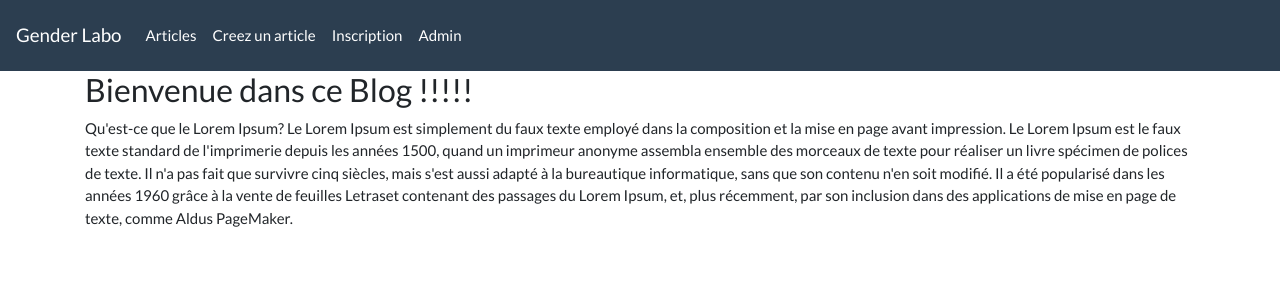
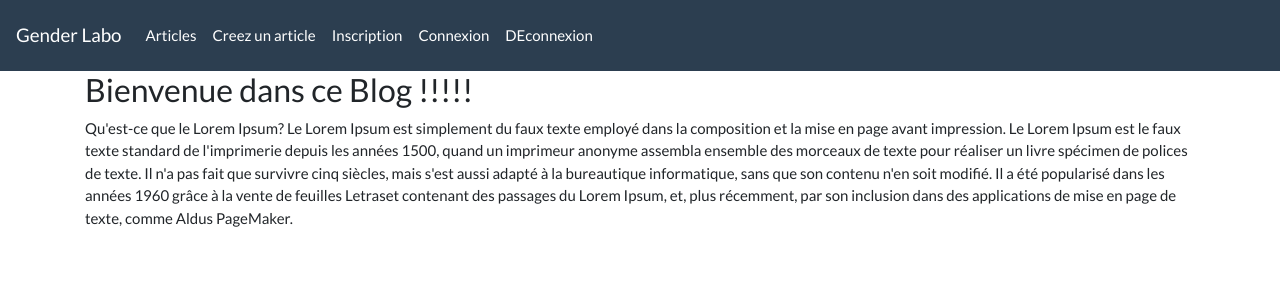
Before and after one commit to ipalakot/sf-symf4_dew_w1, a Symfony app: template symp4_dew_w1/templates/blog/home.html.twig in a window 1280 px wide. Shown: the top 300 px of the page. Run offline with Twig, Linux system fonts and the light colour scheme; the template is opened without the code that fills it, so the values that code supplies are empty; some libraries are stand-ins or nearby versions.

Commit message:
Menu Connexion/Deconnexion

```diff
--- a/symp4_dew_w1/templates/base.html.twig
+++ b/symp4_dew_w1/templates/base.html.twig
@@ -26,9 +26,11 @@
                             <a class="nav-link" href="{{ path("security_registration") }}">Inscription</a>
                           </li>
                           <li class="nav-item">
-                            <a class="nav-link" href="{{ path("security_login") }}">Admin</a>
+                            <a class="nav-link" href="{{ path("security_login") }}">Connexion</a>
                           </li>
-
+                          <li class="nav-item">
+                            <a class="nav-link" href="{{ path("security_logout") }}">DEconnexion</a>
+                          </li>
                     </ul>
                   </div>
                 </nav>
```
